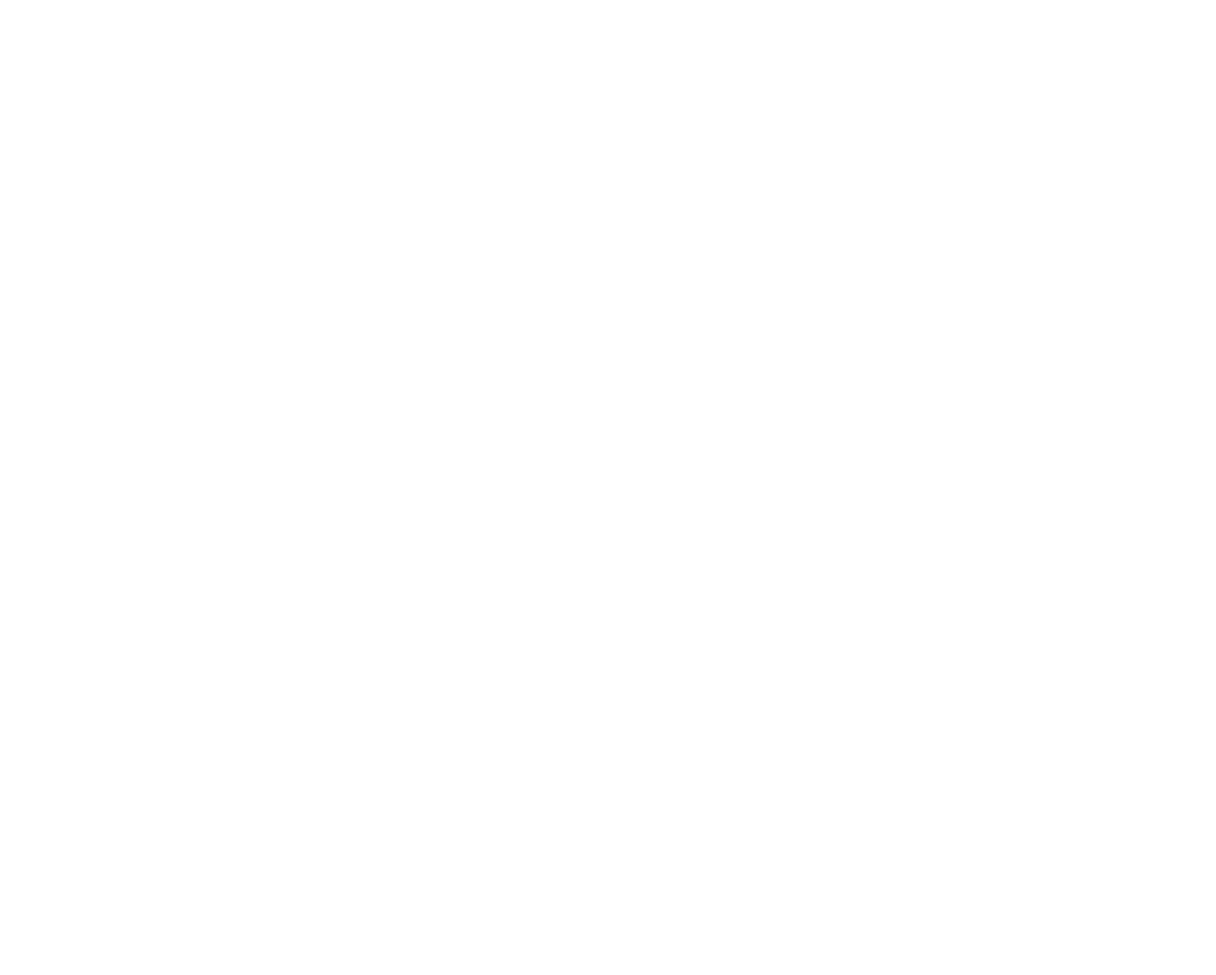
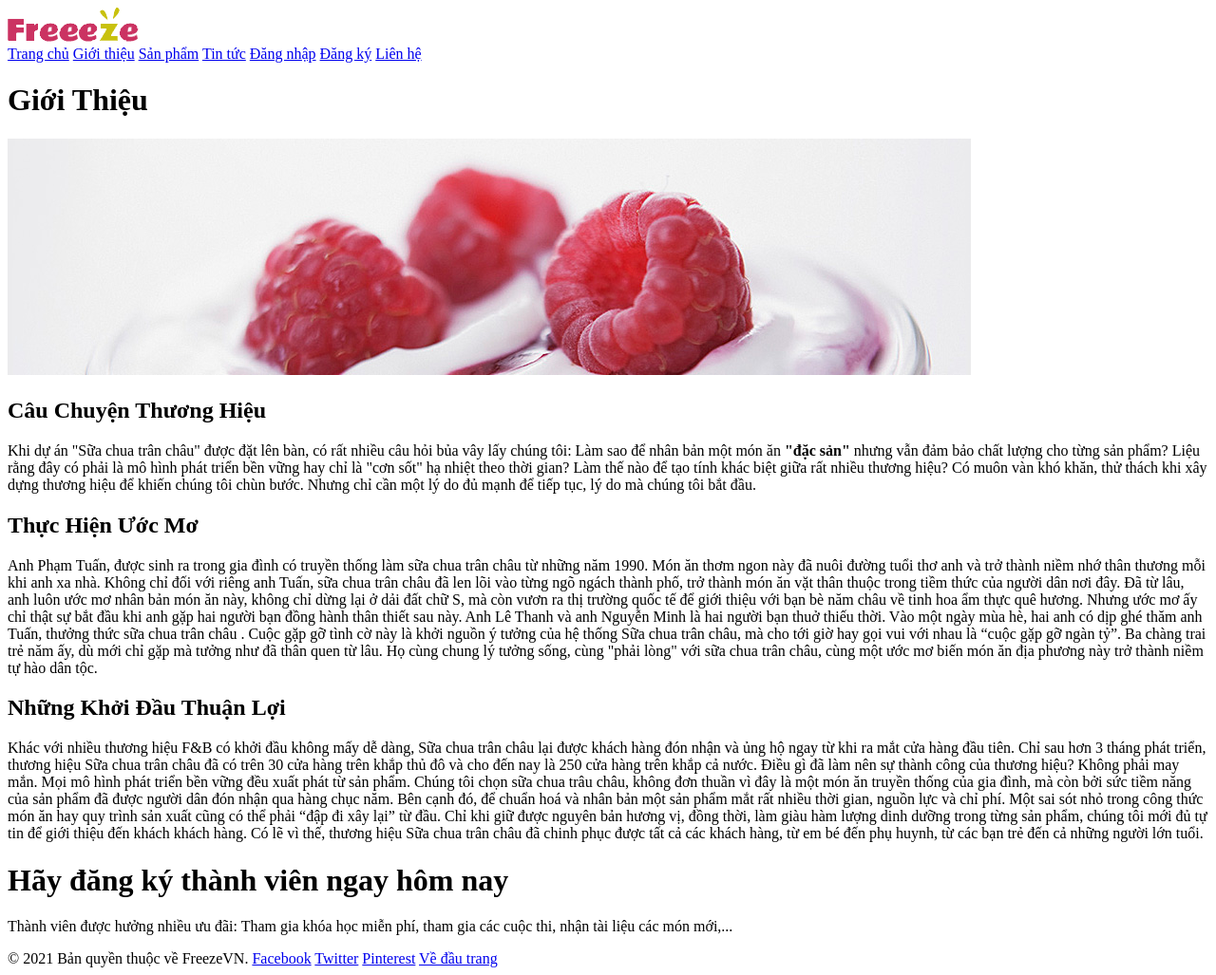
Before and after one commit to NPNKhoa/MyWeb, a plain HTML site: page gioithieu.html in a window 1280 px wide. Shown: the whole page at 95% size. Before the commit the page ends 800 px from the top, so only its background shows below. Drawn offline with Linux system fonts and the light colour scheme.

Commit message:
second commit

```diff
--- a/dangky.html
+++ b/dangky.html
@@ -0,0 +1,41 @@
+<!DOCTYPE html>
+<html lang="en">
+  <head>
+    <meta charset="UTF-8" />
+    <meta name="viewport" content="width=device-width, initial-scale=1.0" />
+    <title>Đăng Ký Thành Viên</title>
+    <link
+      rel="shortcut icon"
+      type="image/vnd.microsoft.icon"
+      href="/images/favicon.ico" />
+  </head>
+  <body>
+    <header>
+      <a href="trangchu.html"><img src="images/logo.png" alt="logo" /></a>
+      <nav>
+        <a href="trangchu.html">Trang chủ</a>
+        <a href="gioithieu.html">Giới thiệu</a>
+        <a href="sanpham.html">Sản phẩm</a>
+        <a href="tintuc.html">Tin tức</a>
+        <a href="dangnhap.html">Đăng nhập</a>
+        <a href="dangky.html">Đăng ký</a>
+        <a href="lienhe.html">Liên hệ</a>
+      </nav>
+      <img src="images/trangchu/bg-home.jpg" alt="background" />
+    </header>
+
+    <main>
+      <form action="post">
+        <fieldset><legend>Đăng Ký</legend></fieldset>
+      </form>
+    </main>
+
+    <footer>
+      &copy; 2021 Bản quyền thuộc về FreezeVN.
+      <a href="https://facebook.com">Facebook</a>
+      <a href="https://twitter.com">Twitter</a>
+      <a href="https://pinterest.com">Pinterest</a>
+      <a href="#top">Về đầu trang</a>
+    </footer>
+  </body>
+</html>
--- a/gioithieu.html
+++ b/gioithieu.html
@@ -0,0 +1,107 @@
+<!DOCTYPE html>
+<html lang="en">
+  <head>
+    <meta charset="UTF-8" />
+    <meta name="viewport" content="width=device-width, initial-scale=1.0" />
+    <title>Giới Thiệu</title>
+    <link
+      rel="shortcut icon"
+      type="image/vnd.microsoft.icon"
+      href="/images/favicon.ico" />
+  </head>
+  <body>
+    <header>
+      <a href="trangchu.html"><img src="images/logo.png" alt="logo" /></a>
+      <nav>
+        <a href="trangchu.html">Trang chủ</a>
+        <a href="gioithieu.html">Giới thiệu</a>
+        <a href="sanpham.html">Sản phẩm</a>
+        <a href="tintuc.html">Tin tức</a>
+        <a href="dangnhap.html">Đăng nhập</a>
+        <a href="dangky.html">Đăng ký</a>
+        <a href="lienhe.html">Liên hệ</a>
+      </nav>
+    </header>
+
+    <main>
+      <h1>Giới Thiệu</h1>
+      <img
+        src="images/gioithieu/bg-header-about.jpg"
+        alt="background_gioithieu" />
+
+      <article>
+        <h2>Câu Chuyện Thương Hiệu</h2>
+        <p>
+          Khi dự án "Sữa chua trân châu" được đặt lên bàn, có rất nhiều câu hỏi
+          bủa vây lấy chúng tôi: Làm sao để nhân bản một món ăn
+          <b>"đặc sản"</b> nhưng vẫn đảm bảo chất lượng cho từng sản phẩm? Liệu
+          rằng đây có phải là mô hình phát triển bền vững hay chỉ là "cơn sốt"
+          hạ nhiệt theo thời gian? Làm thế nào để tạo tính khác biệt giữa rất
+          nhiều thương hiệu? Có muôn vàn khó khăn, thử thách khi xây dựng thương
+          hiệu để khiến chúng tôi chùn bước. Nhưng chỉ cần một lý do đủ mạnh để
+          tiếp tục, lý do mà chúng tôi bắt đầu.
+        </p>
+      </article>
+
+      <article>
+        <h2>Thực Hiện Ước Mơ</h2>
+        <p>
+          Anh Phạm Tuấn, được sinh ra trong gia đình có truyền thống làm sữa
+          chua trân châu từ những năm 1990. Món ăn thơm ngon này đã nuôi đường
+          tuổi thơ anh và trở thành niềm nhớ thân thương mỗi khi anh xa nhà.
+          Không chỉ đối với riêng anh Tuấn, sữa chua trân châu đã len lõi vào
+          từng ngõ ngách thành phố, trở thành món ăn vặt thân thuộc trong tiềm
+          thức của người dân nơi đây. Đã từ lâu, anh luôn ước mơ nhân bản món ăn
+          này, không chỉ dừng lại ở dải đất chữ S, mà còn vươn ra thị trường
+          quốc tế để giới thiệu với bạn bè năm châu về tinh hoa ẩm thực quê
+          hương. Nhưng ước mơ ấy chỉ thật sự bắt đầu khi anh gặp hai người bạn
+          đồng hành thân thiết sau này. Anh Lê Thanh và anh Nguyễn Minh là hai
+          người bạn thuở thiếu thời. Vào một ngày mùa hè, hai anh có dịp ghé
+          thăm anh Tuấn, thưởng thức sữa chua trân châu . Cuộc gặp gỡ tình cờ
+          này là khởi nguồn ý tưởng của hệ thống Sữa chua trân châu, mà cho tới
+          giờ hay gọi vui với nhau là “cuộc gặp gỡ ngàn tỷ”. Ba chàng trai trẻ
+          năm ấy, dù mới chỉ gặp mà tưởng như đã thân quen từ lâu. Họ cùng chung
+          lý tưởng sống, cùng "phải lòng" với sữa chua trân châu, cùng một ước
+          mơ biến món ăn địa phương này trở thành niềm tự hào dân tộc.
+        </p>
+      </article>
+
+      <article>
+        <h2>Những Khởi Đầu Thuận Lợi</h2>
+        <p>
+          Khác với nhiều thương hiệu F&B có khởi đầu không mấy dễ dàng, Sữa chua
+          trân châu lại được khách hàng đón nhận và ủng hộ ngay từ khi ra mắt
+          cửa hàng đầu tiên. Chỉ sau hơn 3 tháng phát triển, thương hiệu Sữa
+          chua trân châu đã có trên 30 cửa hàng trên khắp thủ đô và cho đến nay
+          là 250 cửa hàng trên khắp cả nước. Điều gì đã làm nên sự thành công
+          của thương hiệu? Không phải may mắn. Mọi mô hình phát triển bền vững
+          đều xuất phát từ sản phẩm. Chúng tôi chọn sữa chua trâu châu, không
+          đơn thuần vì đây là một món ăn truyền thống của gia đình, mà còn bởi
+          sức tiềm năng của sản phẩm đã được người dân đón nhận qua hàng chục
+          năm. Bên cạnh đó, để chuẩn hoá và nhân bản một sản phẩm mắt rất nhiều
+          thời gian, nguồn lực và chỉ phí. Một sai sót nhỏ trong công thức món
+          ăn hay quy trình sản xuất cũng có thể phải “đập đi xây lại” từ đầu.
+          Chỉ khi giữ được nguyên bản hương vị, đồng thời, làm giàu hàm lượng
+          dinh dưỡng trong từng sản phẩm, chúng tôi mới đủ tự tin để giới thiệu
+          đến khách khách hàng. Có lẽ vì thế, thương hiệu Sữa chua trân châu đã
+          chinh phục được tất cả các khách hàng, từ em bé đến phụ huynh, từ các
+          bạn trẻ đến cả những người lớn tuổi.
+        </p>
+      </article>
+
+      <h1>Hãy đăng ký thành viên ngay hôm nay</h1>
+      <p>
+        Thành viên được hưởng nhiều ưu đãi: Tham gia khóa học miễn phí, tham gia
+        các cuộc thi, nhận tài liệu các món mới,...
+      </p>
+    </main>
+
+    <footer>
+      &copy; 2021 Bản quyền thuộc về FreezeVN.
+      <a href="https://facebook.com">Facebook</a>
+      <a href="https://twitter.com">Twitter</a>
+      <a href="https://pinterest.com">Pinterest</a>
+      <a href="#top">Về đầu trang</a>
+    </footer>
+  </body>
+</html>
```
Also changed, not shown: dangnhap.html (+37 -0 lines), lienhe.html (+41 -0 lines), sanpham.html (+2 -2 lines), tintuc.html (+128 -0 lines), trangchu.html (+2 -2 lines).
